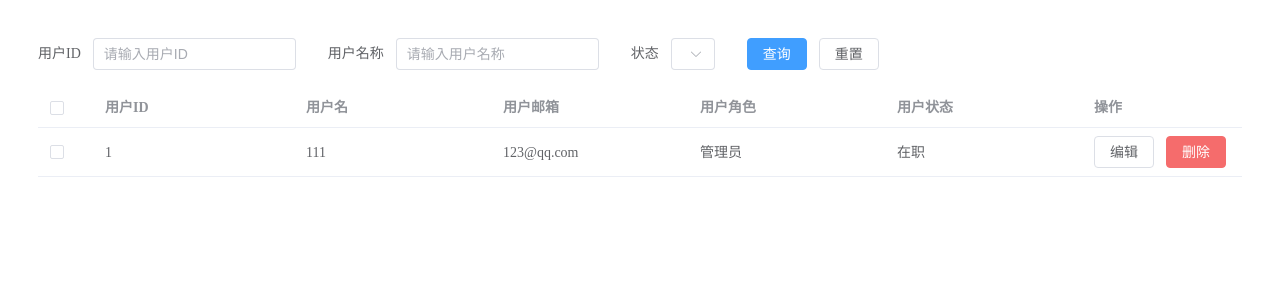
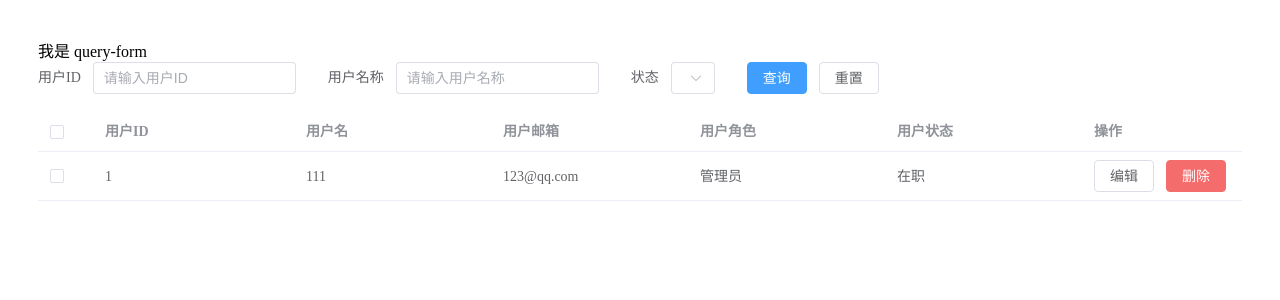
Before and after one commit to lhf2/low-code, a Vue app: page /stage1 in a window 1280 px wide. Shown: the top 300 px of the page. Built offline with nearby package versions, Linux system fonts and the light colour scheme.

Commit message:
feat：全局注册所需组件

```diff
--- /dev/null
+++ b/src/components/stage1/queryForm.vue
@@ -0,0 +1,7 @@
+<template>
+    <div class="query-form">
+        我是 query-form
+    </div>
+</template>
+<script setup>
+</script>
--- a/src/main.js
+++ b/src/main.js
@@ -8,6 +8,15 @@ import router from './router'
 
 const app = createApp(App)
 
+// 全局引入组件 就无需每个页面都引入了 也可以使用插件的形式 暴露一个 install 方法，里面全局注册组件
+// vue3 中使用 require.context 报错，改用下面的方法
+const files = import.meta.globEager('./components/stage1/*.vue');
+Object.keys(files).forEach((fileName) => {
+    // 去除中间名称
+    const name = fileName.replace(/\.\/components\/stage1\/(.*)\.vue/g, "$1")
+    app.component(name, files[fileName].default)
+});
+
 app.use(createPinia())
 app.use(router)
 app.use(ElementPlus)
--- a/src/views/stage1/index.vue
+++ b/src/views/stage1/index.vue
@@ -1,5 +1,6 @@
 <template>
     <div class="user-manage">
+        <query-form/>
         <div class="query-form">
             <el-form ref="form" :inline="true" :model="user">
                 <el-form-item label="用户ID" prop="userId">
```
